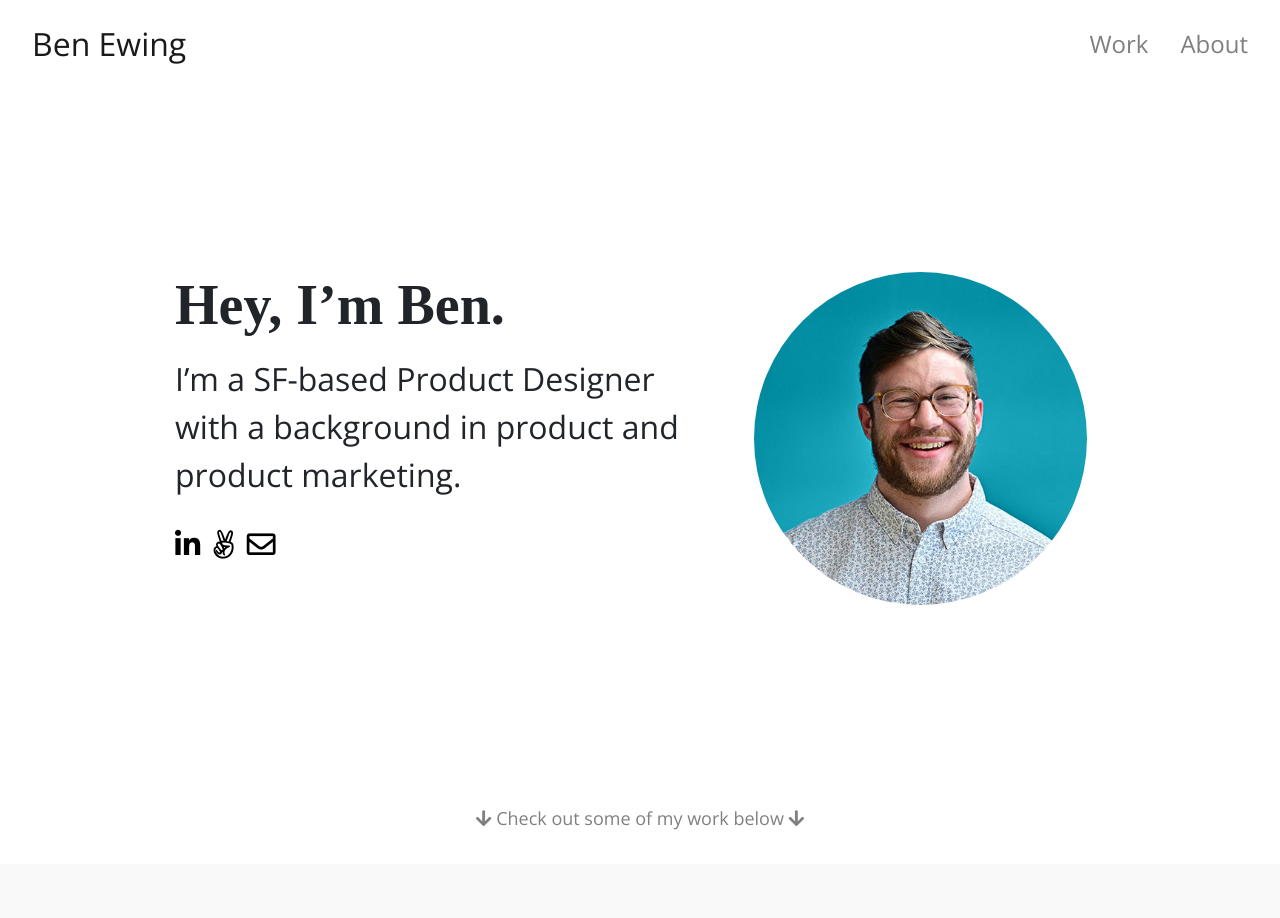
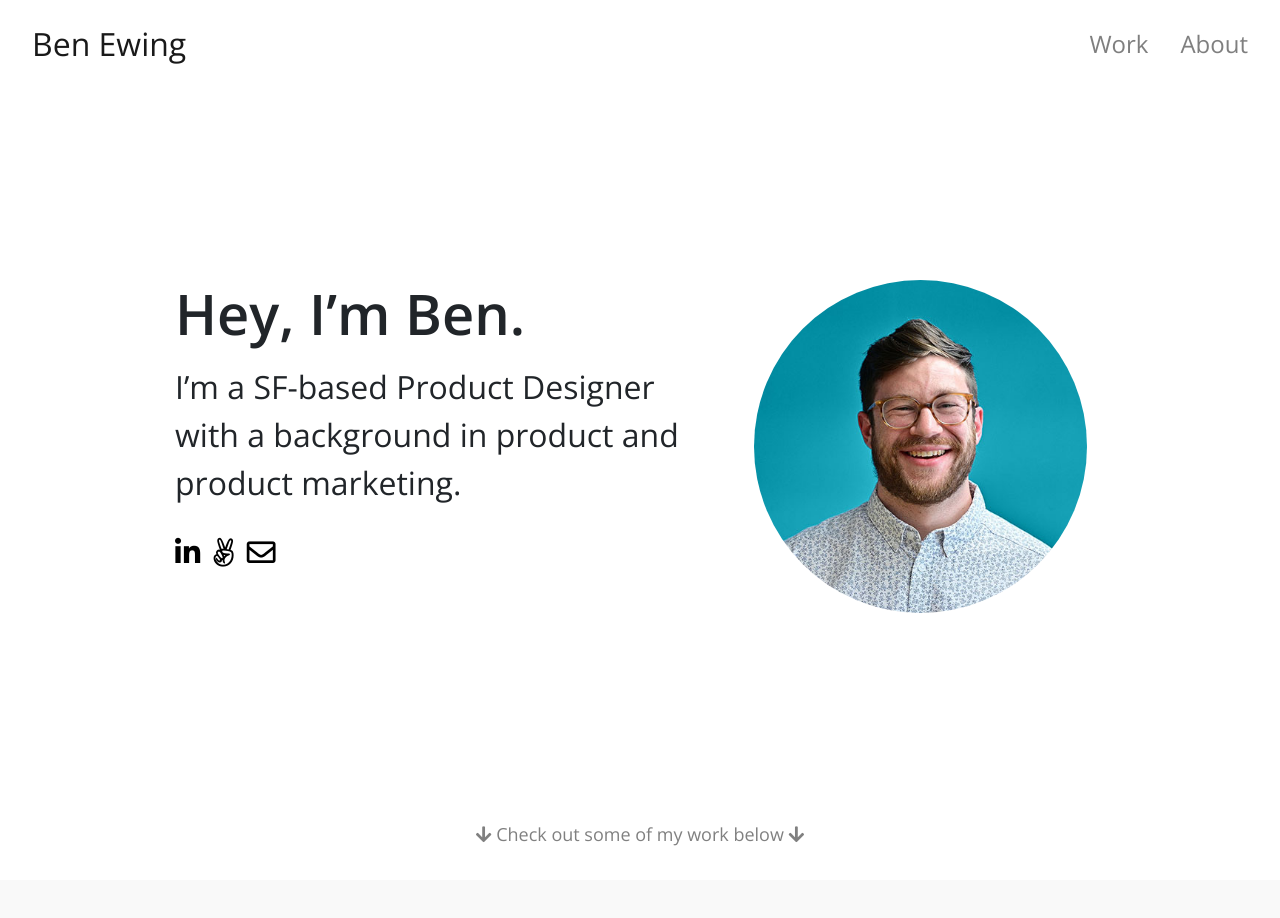
Before and after one commit to bewing91/new_bewingco, a Jekyll site: the page built from index.html, in a window 1280 px wide and 1400 px high. Shown: the top 918 px of the window. Built offline with Jekyll 4.4.1, drawn with Linux system fonts in a browser that asks for light colours; some web fonts are replaced; grey boxes are pictures that could not be loaded.

Commit message:
remove andada

```diff
--- a/css/main.scss
+++ b/css/main.scss
@@ -86,7 +86,7 @@ a:hover {
 */
 
 #cover {
-  padding-top: 272px;
+  padding-top: 280px;
   padding-bottom: 32px;
 }
 
@@ -135,7 +135,7 @@ a:hover {
 */
 
 #leadin {
-  padding-top: 176px;
+  padding-top: 184px;
   color: gray;
 }
 
--- a/index.html
+++ b/index.html
@@ -14,7 +14,7 @@ layout: main
         <img src="{{ site.baseurl }}/img/linkedin_pic_teal_smllr.jpg" class="headshot">
       </div>
       <div class="col-md-7 order-md-1">
-        <h1 style="font-family: 'Andada Pro', serif;">Hey, I’m <span>Ben</span>.</h1>
+        <h1>Hey, I’m <span>Ben</span>.</h1>
         <div class="subheader">I’m a SF-based Product Designer with a background in product and product marketing.</div>
         <div id="social">
           <a href="https://www.linkedin.com/in/ben-ewing/" target="blank"><i class="fab fa-linkedin-in fa-2x" aria-hidden="true"></i></a>
```
